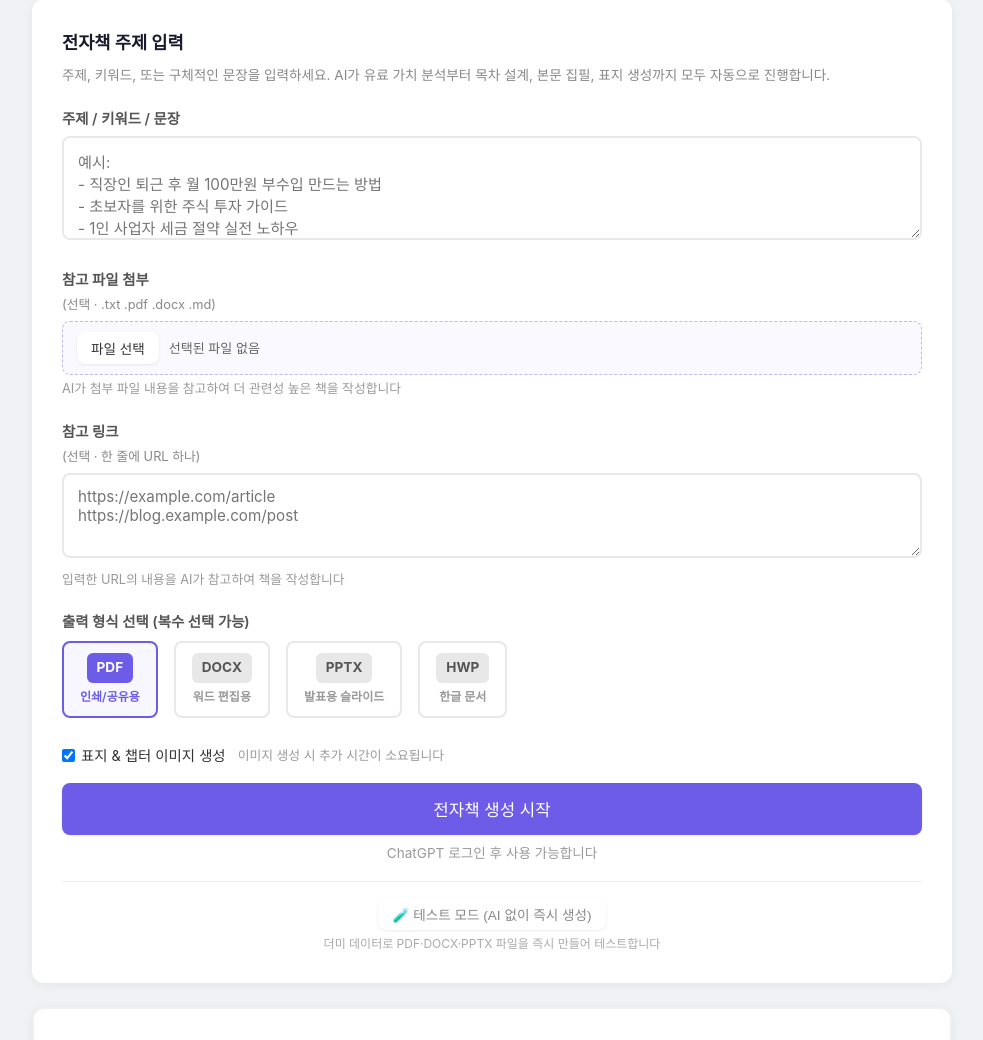
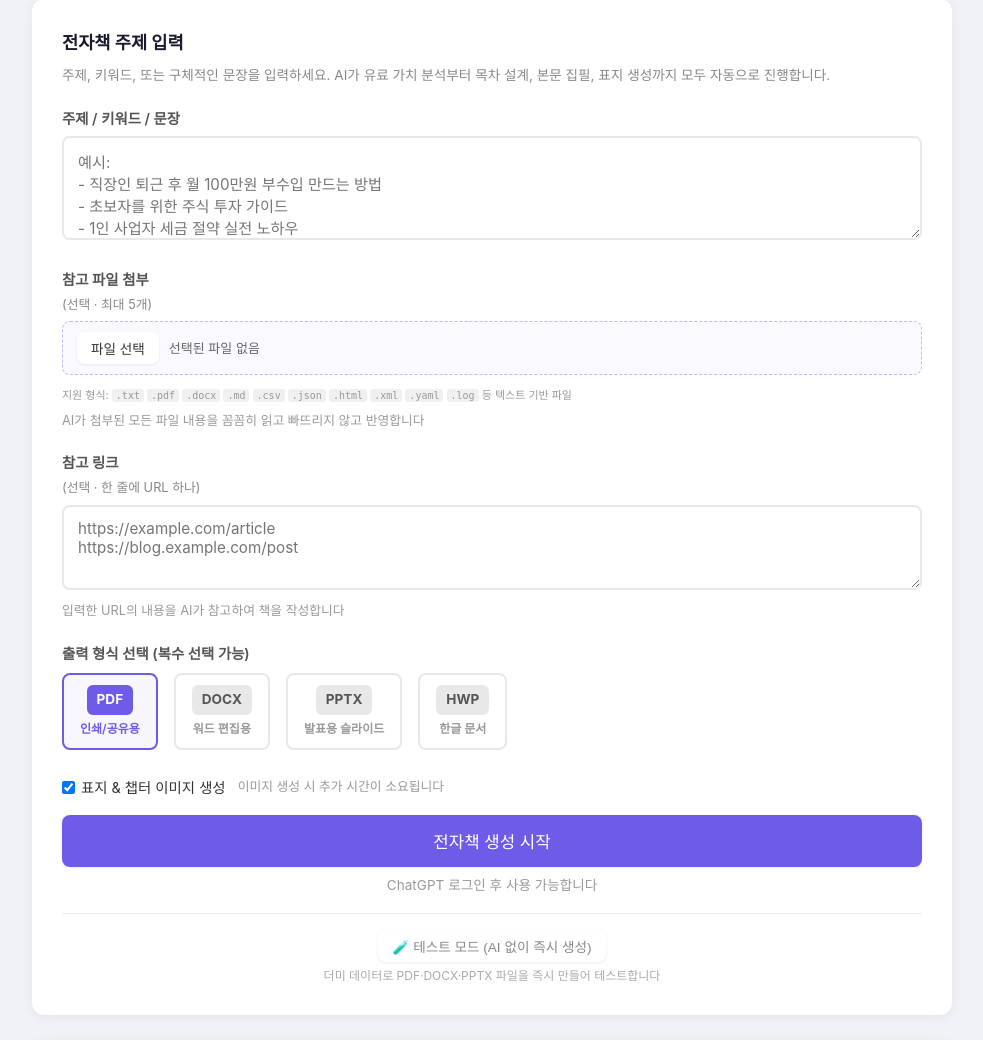
Before and after one commit to statmrg-cloud/statmrg, a Flask app: page / in a window 1280 px wide. Shown: the part 451-1491 px from the top of the page, without its empty margins (148-1131 px from the left). Run offline with Flask 3, Linux system fonts and the light colour scheme.

Commit message:
feat: 참고파일 최대 5개 첨부 + 지원 확장자 표시 + AI 참고자료 반영 강화
- UI: 최대 5개 파일 제한 (초과 시 경고), 지원 확장자 목록 표시
  (.txt .pdf .docx .md .csv .json .html .xml .yaml .log 등)
- JS: 파일 선택 시 5개 초과 검증 + 선택 파일 수 표시 (3/5개)
- 백엔드: 파일당 텍스트 추출량 5000→15000자, URL 8000자로 확대
- AI 엔진 핵심 변경:
  - ref_text 보존량 8000→60000자 (5개 파일 전체 보존)
  - step3_write_chapter()에 reference_text 파라미터 추가
  - 챕터별로 참고자료를 균등 분배하여 모든 내용 빠뜨리지 않고 반영
  - 프롤로그/에필로그 참고자료 할당량 각각 6000/4000자로 확대
  - 챕터 프롬프트에 "참고 자료를 빠뜨리지 말고 반영" 지시 추가

Co-Authored-By: Claude Opus 4.6 <noreply@anthropic.com>

```diff
--- a/app.py
+++ b/app.py
@@ -204,13 +204,15 @@ def start_generation():
         except Exception:
             output_formats = ['pdf']
 
-        # 참고 파일 추출
+        # 참고 파일 추출 (최대 5개)
+        MAX_REF_FILES = 5
         ref_texts = []
-        for f in request.files.getlist('ref_files'):
+        uploaded = request.files.getlist('ref_files')
+        for f in uploaded[:MAX_REF_FILES]:
             if f and f.filename:
                 text = _extract_file_text(f)
                 if text.strip():
-                    ref_texts.append(f'[파일: {f.filename}]\n{text[:5000]}')
+                    ref_texts.append(f'[파일: {f.filename}]\n{text[:15000]}')
 
         # 참고 링크 추출
         ref_links_raw = request.form.get('ref_links', '').strip()
@@ -220,7 +222,7 @@ def start_generation():
                 if url.startswith('http'):
                     text = _fetch_url_text(url)
                     if text.strip():
-                        ref_texts.append(f'[URL: {url}]\n{text[:5000]}')
+                        ref_texts.append(f'[URL: {url}]\n{text[:8000]}')
 
         reference_materials = {'text': '\n\n'.join(ref_texts)} if ref_texts else None
     else:
--- a/modules/ai_engine.py
+++ b/modules/ai_engine.py
@@ -279,7 +279,7 @@ def step2_toc_design(client, model, topic, analysis, config=None):
 # ============================================================
 # 3단계: 챕터별 본문 작성
 # ============================================================
-def step3_write_chapter(client, model, topic, book_info, chapter, chapter_idx, total_chapters, config=None):
+def step3_write_chapter(client, model, topic, book_info, chapter, chapter_idx, total_chapters, config=None, reference_text=''):
     """챕터를 2회 호출(전반부/후반부)로 나눠 풍부한 분량 확보"""
     cfg = config or {}
     sections = chapter.get('sections', [])
@@ -312,6 +312,16 @@ def step3_write_chapter(client, model, topic, book_info, chapter, chapter_idx, t
 - 독자가 "이건 내 이야기다"라고 느낄 수 있게 공감 포인트 배치
 - 핵심 개념은 반복적으로 다른 표현으로 강조"""
 
+    # 참고 자료를 챕터별로 할당 (긴 참고 자료를 챕터 수로 나눠 균등 배분)
+    ref_section = ''
+    if reference_text:
+        # 챕터 인덱스에 따라 참고 자료의 다른 부분을 할당하여 전체 내용 빠뜨리지 않기
+        chunk_size = max(4000, len(reference_text) // max(total_chapters, 1))
+        start = chapter_idx * chunk_size
+        end = start + chunk_size + 2000  # 약간 겹치게
+        chapter_ref = reference_text[start:end] if start < len(reference_text) else reference_text[-3000:]
+        ref_section = f'\n\n[참고 자료 — 이 챕터 작성 시 아래 내용을 빠뜨리지 말고 적극 반영하세요]\n{chapter_ref}'
+
     # 1차: 도입부 + 전반부 소제목
     user1 = f"""전자책: "{book_info.get('book_title', topic)}"
 현재 챕터: {chapter_idx + 1}/{total_chapters}
@@ -322,6 +332,7 @@ def step3_write_chapter(client, model, topic, book_info, chapter, chapter_idx, t
 - 목적: {chapter.get('purpose', '')}
 - 읽기 전: {chapter.get('before_state', '')}
 - 읽고 후: {chapter.get('after_state', '')}
+{ref_section}
 
 지금 작성할 소제목들 (전반부): {json.dumps(sections_first, ensure_ascii=False)}
 
@@ -331,8 +342,9 @@ def step3_write_chapter(client, model, topic, book_info, chapter, chapter_idx, t
 3. 소제목마다 최소 1500~2500자 분량으로 깊이있게 작성
 4. 각 소제목 안에 실제 사례, 구체적 숫자, 비교 예시를 반드시 포함
 5. 각 소제목마다 [핵심 포인트] 또는 [실전 팁] 박스를 1개 이상 넣으세요
-6. 반드시 한국어로 작성
-7. 최소 {min_chars_per_half}자 이상 작성"""
+6. 위 참고 자료가 있다면 해당 내용의 핵심 정보·사례·수치를 반드시 본문에 녹여내세요
+7. 반드시 한국어로 작성
+8. 최소 {min_chars_per_half}자 이상 작성"""
 
     part1 = call_gpt(client, model, system, user1, temperature=0.7, max_tokens=8000)
 
@@ -342,6 +354,7 @@ def step3_write_chapter(client, model, topic, book_info, chapter, chapter_idx, t
 챕터 제목: {chapter.get('title', '')}
 
 앞서 작성된 전반부 내용에 이어서 후반부를 작성합니다.
+{ref_section}
 
 지금 작성할 소제목들 (후반부): {json.dumps(sections_second, ensure_ascii=False)}
 
@@ -350,14 +363,15 @@ def step3_write_chapter(client, model, topic, book_info, chapter, chapter_idx, t
 2. 소제목마다 최소 1500~2500자 분량으로 깊이있게 작성
 3. 각 소제목 안에 실제 사례, 구체적 숫자, 비교 예시를 반드시 포함
 4. 각 소제목마다 [핵심 포인트] 또는 [실전 팁] 박스를 1개 이상 넣으세요
-5. 마지막에 다음을 추가하세요:
+5. 위 참고 자료가 있다면 해당 내용의 핵심 정보·사례·수치를 반드시 본문에 녹여내세요
+6. 마지막에 다음을 추가하세요:
    === 핵심 요약 ===
    이 챕터에서 배운 5가지 핵심 내용을 정리 (각 2~3문장)
 
    === 실행 체크리스트 ===
    독자가 바로 실행할 수 있는 5~7가지 구체적 행동 목록
-6. 반드시 한국어로 작성
-7. 최소 {min_chars_per_half}자 이상 작성"""
+7. 반드시 한국어로 작성
+8. 최소 {min_chars_per_half}자 이상 작성"""
 
     part2 = call_gpt(client, model, system, user2, temperature=0.7, max_tokens=8000)
 
@@ -405,7 +419,7 @@ content_topics는 정확히 5개를 만드세요."""
 # ============================================================
 def step_prologue(client, model, topic, book_info, reference_text='', config=None):
     """프롤로그: 책의 전반적인 요약과 독자에게 보내는 시작 메시지"""
-    ref_section = f'\n\n[참고 자료 요약]\n{reference_text[:3000]}' if reference_text else ''
+    ref_section = f'\n\n[참고 자료 — 아래 내용을 프롤로그에 반영하세요]\n{reference_text[:6000]}' if reference_text else ''
     system = '당신은 베스트셀러 작가입니다. 독자의 마음을 사로잡는 진정성 있는 프롤로그를 씁니다.'
     chapters_summary = ', '.join(
         f"챕터{ch.get('chapter_num',i+1)}: {ch.get('title','')}"
@@ -431,7 +445,7 @@ def step_prologue(client, model, topic, book_info, reference_text='', config=Non
 # ============================================================
 def step_epilogue(client, model, topic, book_info, chapters_content, reference_text='', config=None):
     """에필로그: 결론 및 독자에게 보내는 마지막 메시지"""
-    ref_section = f'\n\n[참고 자료 요약]\n{reference_text[:2000]}' if reference_text else ''
+    ref_section = f'\n\n[참고 자료 — 에필로그 작성에 반영하세요]\n{reference_text[:4000]}' if reference_text else ''
     chapter_titles = [
         f"챕터{ch['chapter'].get('chapter_num', i+1)}: {ch['chapter'].get('title', '')}"
         for i, ch in enumerate(chapters_content[:8])
@@ -579,7 +593,7 @@ def generate_ebook(model, topic, include_images=True, progress_callback=None, ap
     client = None
     ref_text = ''
     if reference_materials and isinstance(reference_materials, dict):
-        ref_text = reference_materials.get('text', '')[:8000]
+        ref_text = reference_materials.get('text', '')[:60000]  # 최대 60K자 보존 (5개 파일 대응)
 
     result = {
         'topic': topic,
@@ -605,10 +619,10 @@ def generate_ebook(model, topic, include_images=True, progress_callback=None, ap
 
     cfg = config or {}
 
-    # 참고 자료 안내를 topic에 포함
+    # 참고 자료 안내를 topic에 포함 (가치 분석·목차 설계에 사용)
     full_topic = topic
     if ref_text:
-        full_topic = f'{topic}\n\n[참고 자료 있음: 아래 내용을 적극 활용하여 더 구체적이고 실용적인 내용을 작성하세요]\n{ref_text[:2000]}'
+        full_topic = f'{topic}\n\n[참고 자료 있음: 아래 모든 참고 자료를 꼼꼼히 읽고 핵심 내용을 빠뜨리지 말고 적극 반영하세요]\n{ref_text[:6000]}'
 
     try:
         # 1단계: 유료 가치 판단
@@ -630,11 +644,12 @@ def generate_ebook(model, topic, include_images=True, progress_callback=None, ap
             print(f'[프롤로그] 생성 실패: {e}')
             result['prologue'] = ''
 
-        # 4단계: 챕터별 본문 작성
+        # 4단계: 챕터별 본문 작성 (참고 자료를 각 챕터에 전달)
         for i, chapter in enumerate(chapters):
             progress(f"챕터 {i+1}/{len(chapters)} 집필 중: {chapter.get('title', '')[:30]}...")
             content = step3_write_chapter(
-                client, model, full_topic, result['book_info'], chapter, i, len(chapters), cfg
+                client, model, full_topic, result['book_info'], chapter, i, len(chapters), cfg,
+                reference_text=ref_text,
             )
             result['chapters_content'].append({'chapter': chapter, 'content': content})
 
--- a/static/js/app.js
+++ b/static/js/app.js
@@ -40,15 +40,24 @@
     });
   }
 
-  // === 파일 선택 버튼 ===
+  // === 파일 선택 버튼 (최대 5개 제한) ===
+  var MAX_REF_FILES = 5;
   var filePickBtn = document.getElementById('filePickBtn');
   var refFilesInput = document.getElementById('refFiles');
   var fileNamesEl = document.getElementById('fileNames');
   if (filePickBtn && refFilesInput) {
     filePickBtn.addEventListener('click', function() { refFilesInput.click(); });
     refFilesInput.addEventListener('change', function() {
+      if (refFilesInput.files.length > MAX_REF_FILES) {
+        alert('참고 파일은 최대 ' + MAX_REF_FILES + '개까지 첨부할 수 있습니다.\n현재 ' + refFilesInput.files.length + '개 선택됨 — 다시 선택해주세요.');
+        refFilesInput.value = '';
+        fileNamesEl.textContent = '선택된 파일 없음';
+        return;
+      }
       var names = Array.from(refFilesInput.files).map(function(f) { return f.name; });
-      fileNamesEl.textContent = names.length ? names.join(', ') : '선택된 파일 없음';
+      fileNamesEl.textContent = names.length
+        ? names.join(', ') + ' (' + names.length + '/' + MAX_REF_FILES + '개)'
+        : '선택된 파일 없음';
     });
   }
 
--- a/templates/index.html
+++ b/templates/index.html
@@ -46,15 +46,30 @@
 
     <!-- 참고 파일 첨부 -->
     <div class="form-group">
-      <label for="refFiles">참고 파일 첨부 <small style="font-weight:normal;color:#888;">(선택 · .txt .pdf .docx .md)</small></label>
+      <label for="refFiles">참고 파일 첨부 <small style="font-weight:normal;color:#888;">(선택 · 최대 5개)</small></label>
       <div class="file-upload-area" id="fileUploadArea">
         <input type="file" id="refFiles" name="ref_files" multiple
-               accept=".txt,.pdf,.docx,.md"
+               accept=".txt,.pdf,.docx,.md,.csv,.json,.hwp,.rtf,.xml,.html,.htm,.log,.ini,.yaml,.yml"
                style="display:none;" />
         <button type="button" class="btn btn-sm" id="filePickBtn">파일 선택</button>
         <span id="fileNames" style="margin-left:10px;color:#666;font-size:13px;">선택된 파일 없음</span>
       </div>
-      <small class="option-note">AI가 첨부 파일 내용을 참고하여 더 관련성 높은 책을 작성합니다</small>
+      <div style="margin-top:6px;">
+        <span style="font-size:11px;color:#999;line-height:1.6;">
+          지원 형식: <code style="background:#f0f0f0;padding:1px 4px;border-radius:3px;font-size:10px;">.txt</code>
+          <code style="background:#f0f0f0;padding:1px 4px;border-radius:3px;font-size:10px;">.pdf</code>
+          <code style="background:#f0f0f0;padding:1px 4px;border-radius:3px;font-size:10px;">.docx</code>
+          <code style="background:#f0f0f0;padding:1px 4px;border-radius:3px;font-size:10px;">.md</code>
+          <code style="background:#f0f0f0;padding:1px 4px;border-radius:3px;font-size:10px;">.csv</code>
+          <code style="background:#f0f0f0;padding:1px 4px;border-radius:3px;font-size:10px;">.json</code>
+          <code style="background:#f0f0f0;padding:1px 4px;border-radius:3px;font-size:10px;">.html</code>
+          <code style="background:#f0f0f0;padding:1px 4px;border-radius:3px;font-size:10px;">.xml</code>
+          <code style="background:#f0f0f0;padding:1px 4px;border-radius:3px;font-size:10px;">.yaml</code>
+          <code style="background:#f0f0f0;padding:1px 4px;border-radius:3px;font-size:10px;">.log</code>
+          등 텍스트 기반 파일
+        </span>
+      </div>
+      <small class="option-note">AI가 첨부된 모든 파일 내용을 꼼꼼히 읽고 빠뜨리지 않고 반영합니다</small>
     </div>
 
     <!-- 참고 링크 -->
```
